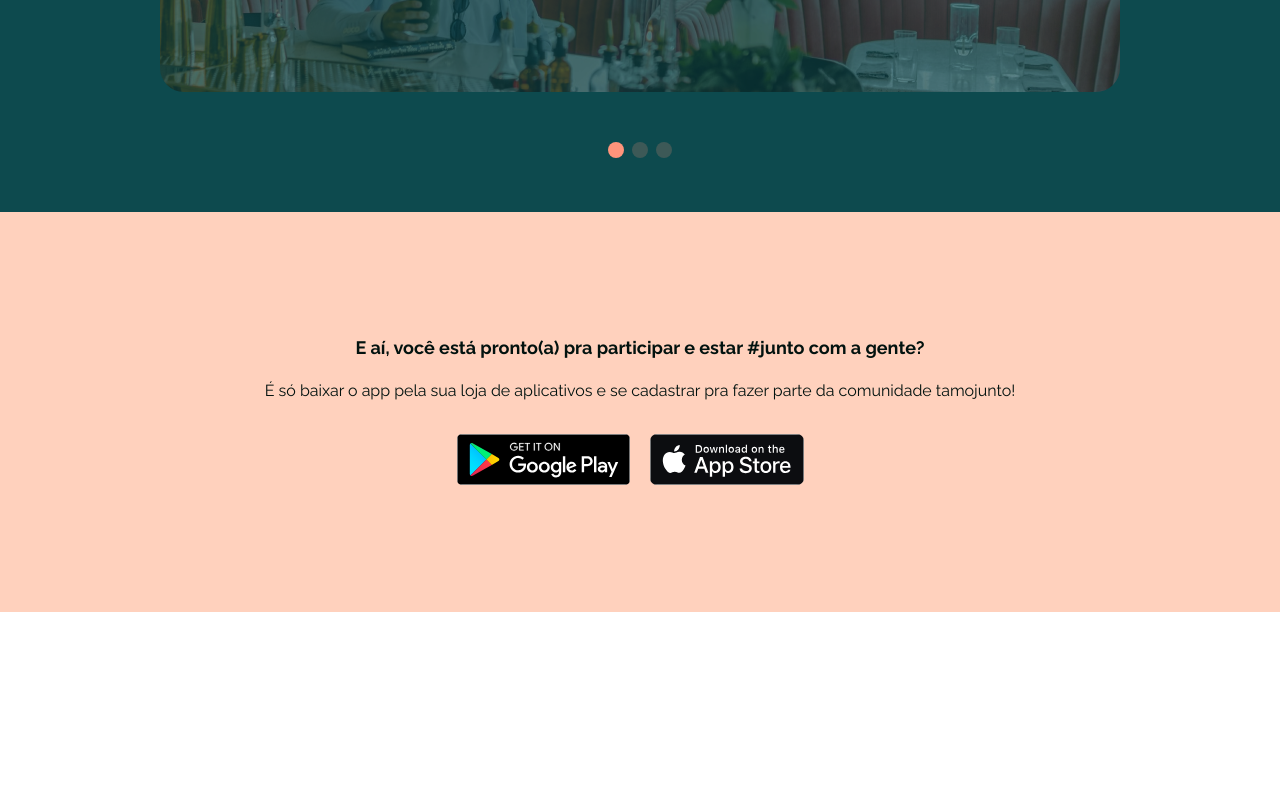
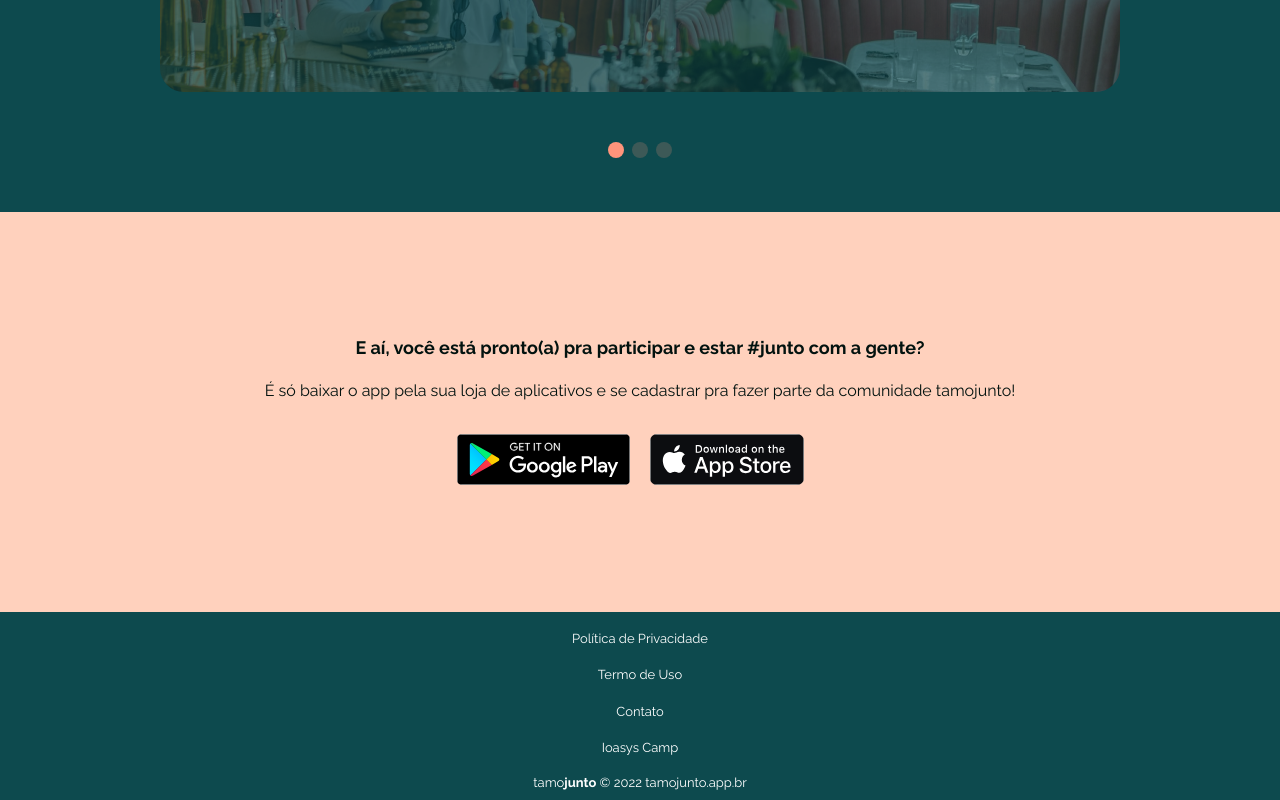
Before and after one commit to ravenascampos/tamo-junto, a Next.js app: page / in a window 1280 px wide. Shown: the part 4591-5391 px from the top of the page. Before the commit the page ends 5203 px from the top, so only its background shows below. Built offline with nearby package versions, Linux system fonts and the light colour scheme.

Commit message:
componente footer

```diff
--- /dev/null
+++ b/src/components/Footer/footer.style.js
@@ -0,0 +1,69 @@
+import styled from "styled-components";
+import { theme } from "../../styles/theme";
+
+export const Container = styled.footer`
+  width: 100%;
+  height: auto;
+  background: ${theme.colors.primary.p500};
+  color: ${theme.colors.neutral.white};
+`;
+
+export const Wrapper = styled.div`
+  padding: 0.5rem 2rem 0 2rem;
+
+  p {
+    padding: 0.5rem;
+    text-align: center;
+    font-weight: 400;
+    font-size: ${theme.typography.body.smallText.fontSize};
+    line-height: ${theme.typography.body.smallText.lineHeight};
+  }
+  span {
+    font-weight: 700;
+  }
+
+  @media (min-width: 1439px) {
+    padding: 2.75rem 26.375rem 2.75rem 26.375rem;
+
+    p {
+      font-size: ${theme.typography.body.normalText.fontSize};
+      line-height: ${theme.typography.body.normalText.lineHeight};
+      margin-top: 1.5rem;
+    }
+  }
+`;
+
+export const Nav = styled.ul`
+  display: flex;
+  flex-direction: column;
+  align-items: center;
+
+  li {
+    padding: 0.5rem;
+  }
+
+  li a {
+    transition: color 0.3s;
+    color: ${theme.colors.neutral.white};
+    font-weight: 400;
+    font-size: ${theme.typography.body.smallText.fontSize};
+    line-height: ${theme.typography.body.smallText.lineHeight};
+  }
+
+  li a:hover {
+    color: ${theme.colors.secondary.s70};
+  }
+
+  @media (min-width: 1439px) {
+    flex-direction: row;
+
+    li {
+      margin-left: 2rem;
+    }
+
+    li a {
+      font-size: ${theme.typography.body.normalText.fontSize};
+      line-height: ${theme.typography.body.normalText.lineHeight};
+    }
+  }
+`;
--- /dev/null
+++ b/src/components/Footer/index.js
@@ -0,0 +1,37 @@
+import React from "react";
+import Link from "../Link";
+import { Container, Wrapper, Nav } from "./footer.style";
+
+export default function Footer() {
+  return (
+    <Container>
+      <Wrapper>
+        <Nav>
+          <li>
+            <Link href={"#"}>
+              <a>Política de Privacidade</a>
+            </Link>
+          </li>
+          <li>
+            <Link href={"#"}>
+              <a>Termo de Uso</a>
+            </Link>
+          </li>
+          <li>
+            <Link href={"#"}>
+              <a>Contato</a>
+            </Link>
+          </li>
+          <li>
+            <Link href={"https://camp.ioasys.com.br/"} target="_blank">
+              <a>Ioasys Camp</a>
+            </Link>
+          </li>
+        </Nav>
+        <p>
+          tamo<span>junto</span> © 2022 tamojunto.app.br
+        </p>
+      </Wrapper>
+    </Container>
+  );
+}
--- a/src/components/Header/header.style.js
+++ b/src/components/Header/header.style.js
@@ -22,7 +22,6 @@ export const Navigate = styled.nav`
 
   ul li a:hover {
     color: ${theme.colors.secondary.s70};
-    position: relative;
   }
 
   .nav-options {
--- a/src/pages/_app.js
+++ b/src/pages/_app.js
@@ -1,6 +1,7 @@
-import Header from "../components/Header";
 import { AppProvider } from "../context/AppContext";
 import { GlobalStyle } from "../styles/global";
+import Header from "../components/Header";
+import Footer from "../components/Footer";
 
 function MyApp({ Component, pageProps }) {
   return (
@@ -8,6 +9,7 @@ function MyApp({ Component, pageProps }) {
       <GlobalStyle />
       <Header />
       <Component {...pageProps} />
+      <Footer />
     </AppProvider>
   );
 }
```
